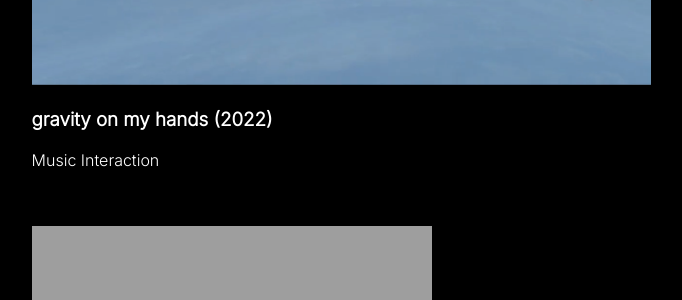
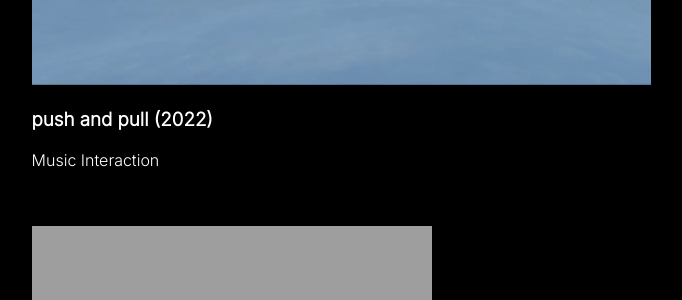
Before and after one commit to matvilap/matvilap.github.io, a Jekyll site: the page built from vr.md, in a window 1280 px wide and 900 px high, scrolled down 1113 px. Shown: the part 152-452 px from the top of the window, without its empty margins (166-848 px from the left). Built offline with Jekyll 4.4.1, drawn with Linux system fonts in a browser that asks for light colours; some web fonts are replaced.

Commit message:
added thumb image and updated text

```diff
--- a/_works/gravityonmyhands.md
+++ b/_works/gravityonmyhands.md
@@ -1,5 +1,5 @@
 ---
-title: gravity on my hands
+title: push and pull
 category: vr
 subtitle: Music Interaction
 thumb: /images/thumbs/gravityonmyhands.png
@@ -8,7 +8,7 @@
 
 <iframe width="560" height="315" src="https://www.youtube.com/embed/XL6pVQ2yRmE" title="YouTube video player" frameborder="0" allow="accelerometer; autoplay; clipboard-write; encrypted-media; gyroscope; picture-in-picture" allowfullscreen></iframe>
 
-*gravity on my hands* is performed in a virtual environment that enables musical interactions through simulated gravitational forces. Through a combination of gestures and controller input the performer can manipulate the floating orbs in the environment to collide between or with other objects to trigger sounds.
+*push and pull* is performed in a virtual environment that enables musical interactions through simulated gravitational forces. Through a combination of gestures and controller input the performer can manipulate the floating orbs in the environment to collide between or with other objects to trigger sounds.
 
 Each of the objects in the scene has a specific virtual instrument assigned to it. This is achieved through OSC communication between Unity 3D and Ableton Live, where collision data is mapped to the MIDI input of different virtual instruments. Pitch is determined by the size of the floating orbs, while other parameters such as velocity and note length are mapped to the magnitude of the speed at the moment of collision between virtual objects.
 
```
Also changed, not shown: images/thumbs/dreamscapes5.png (added).
